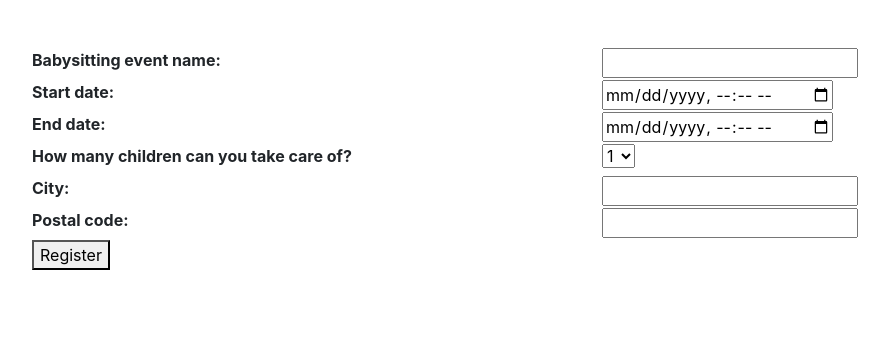
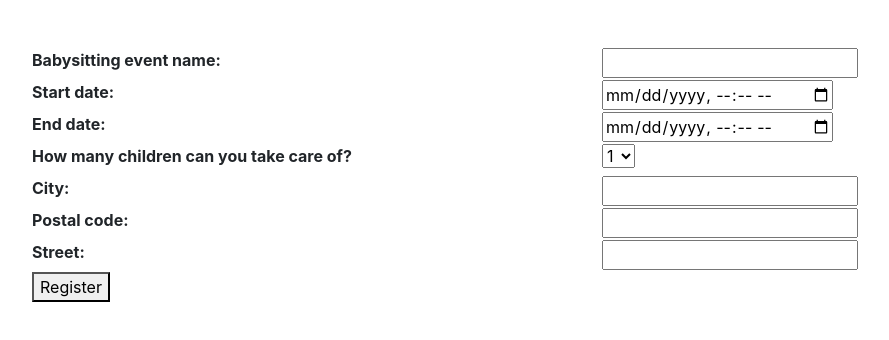
Before and after one commit to KatarzynaMolenda/BabySitterLocally, an Angular app: page /offer in a window 1280 px wide. Shown: the top 340 px of the page, without its empty margins (53-942 px from the left). Built offline with nearby package versions, Linux system fonts and the light colour scheme.

Commit message:
Added creating Location when creating an event

```diff
--- a/src/app/model/childCareEvent.ts
+++ b/src/app/model/childCareEvent.ts
@@ -1,4 +1,5 @@
 import {Child} from './child';
+import {Location} from './location';
 
 export interface ChildCareEvent {
   id?: number;
--- a/src/app/model/location.ts
+++ b/src/app/model/location.ts
@@ -1,4 +1,5 @@
 export interface Location {
+  id?: number;
   street: string;
   city: string;
   postalCode: string;
--- a/src/app/offer-help/offer-help.component.html
+++ b/src/app/offer-help/offer-help.component.html
@@ -5,7 +5,7 @@
   <title>I can help you with your kids!</title>
 </head>
 <body>
-<form (ngSubmit)="createEvent()">
+<form (ngSubmit)="createEvent(); createLocation()">
   <div class="container mt-5">
     <div class="row">
       <div class="col">
@@ -50,7 +50,7 @@
       <label><b>City:</b></label>
       </div>
         <div class="col">
-      <input type="text" name="city">
+      <input type="text" name="city" [(ngModel)]="newLocation.city">
     </div>
     </div>
     <div class="row">
@@ -58,8 +58,16 @@
       <label><b>Postal code:</b></label>
       </div>
       <div class="col">
-      <input type="text" name="postal-code">
+      <input type="text" name="postal-code" [(ngModel)]="newLocation.postalCode">
     </div>
+    </div>
+    <div class="row">
+      <div class="col">
+        <label><b>Street:</b></label>
+      </div>
+      <div class="col">
+        <input type="text" name="street" [(ngModel)]="newLocation.street">
+      </div>
     </div>
     <div>
       <button type="submit">Register</button>
--- a/src/app/services/ChildCareEvent.service.ts
+++ b/src/app/services/ChildCareEvent.service.ts
@@ -1,18 +1,24 @@
 import {HttpClient} from '@angular/common/http';
 import {ChildCareEvent} from '../model/childCareEvent';
+import {Location} from '../model/location';
 
 export class ChildCareEventService {
   private url = 'http://localhost:8080/event';
 
   constructor(public httpClient: HttpClient) {
   }
+  newLocation: Location = {
+    street: '',
+    postalCode: '',
+    city: ''
+  };
 
   newEvent: ChildCareEvent = {
     name: '',
     startTime: '',
     endTime: '',
     childrenList: [],
-    location: null
+    location: this.newLocation
   };
 
   events: ChildCareEvent[] = [];
@@ -27,4 +33,9 @@ export class ChildCareEventService {
     this.httpClient.post<ChildCareEvent>(this.url, this.newEvent)
       .subscribe();
   }
+
+  createLocation(): void {
+    this.httpClient.post<Location>('http://localhost:8080/location', this.newLocation)
+      .subscribe();
+  }
 }
```
